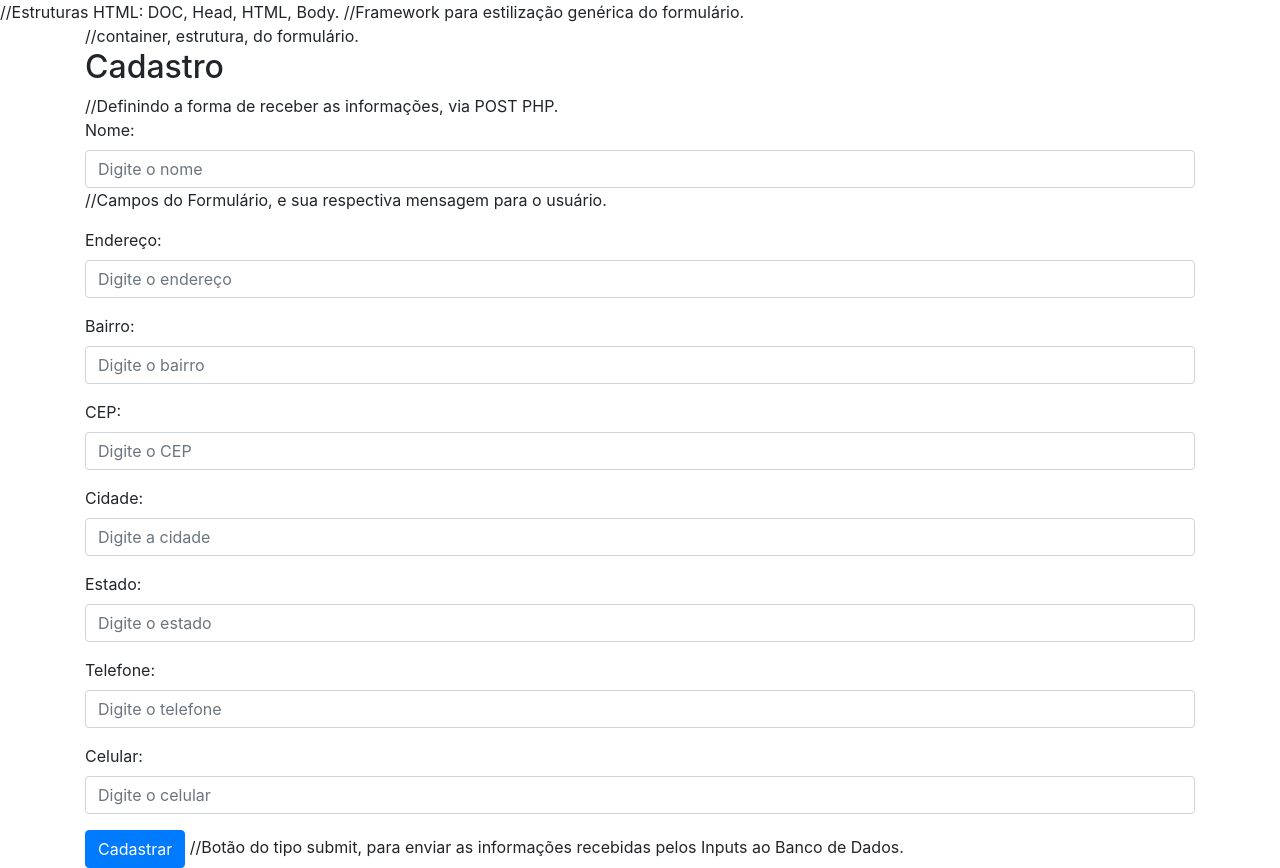
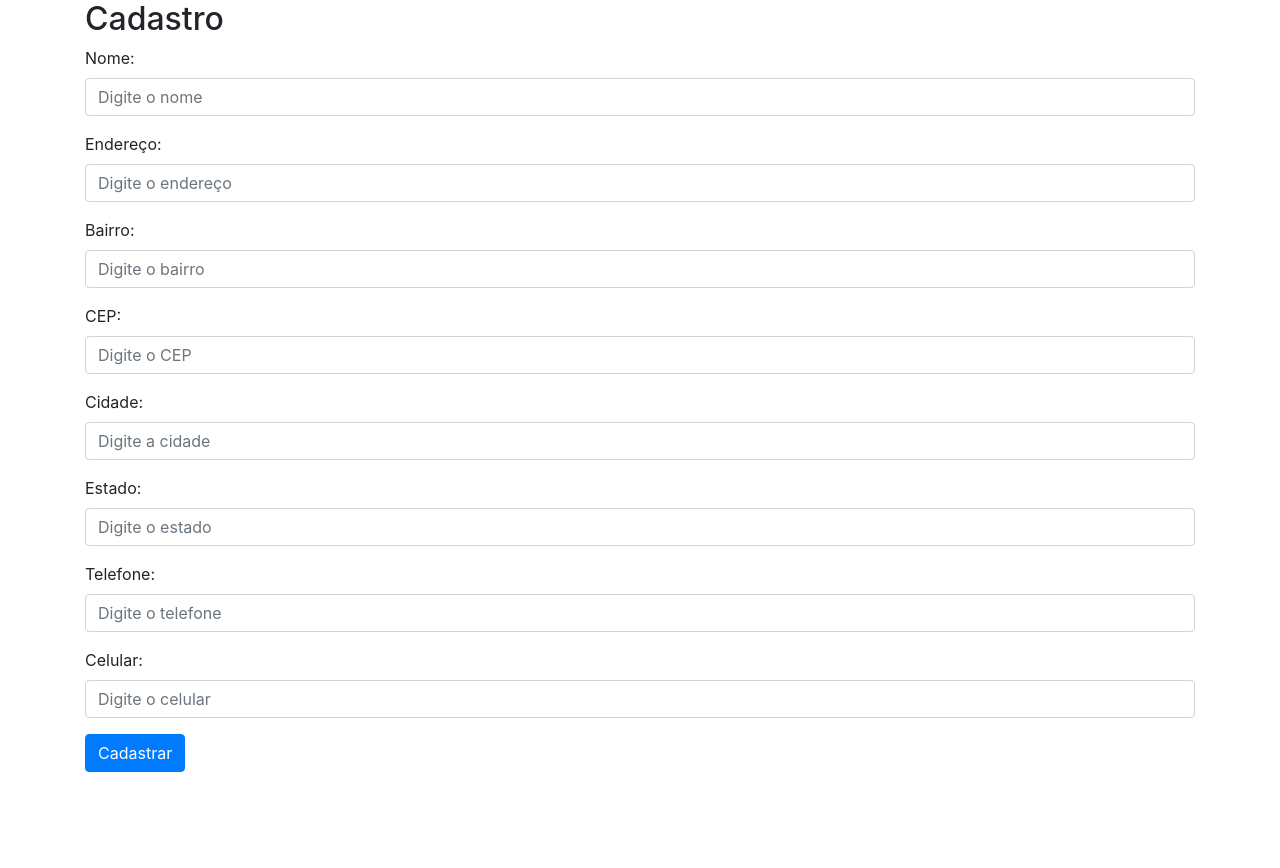
Before and after one commit to RgoSL/Projeto-Web-, a PHP site: page / in a window 1280 px wide. After the commit the page ends 772 px from the top, so only its background shows below. Run offline with PHP 8.4, Linux system fonts and the light colour scheme.

Commit message:
index.php

```diff
--- a/ProjetoWeb/index.php
+++ b/ProjetoWeb/index.php
@@ -1,16 +1,16 @@
 <!DOCTYPE html>
-<html> //Estruturas HTML: DOC, Head, HTML, Body.
+<html> <!--Estruturas HTML: DOC, Head, HTML, Body. -->
 <head>
     <title>Tela de Cadastro</title>
-    <link rel="stylesheet" href="https://stackpath.bootstrapcdn.com/bootstrap/4.5.2/css/bootstrap.min.css"> //Framework para estilização genérica do formulário.
+    <link rel="stylesheet" href="https://stackpath.bootstrapcdn.com/bootstrap/4.5.2/css/bootstrap.min.css"> <!-- Framework para estilização genérica do formulário. -->
 </head>
 <body>
-    <div class="container">  //container, estrutura, do formulário.
+    <div class="container">  <!--container, estrutura, do formulário. -->
         <h2>Cadastro</h2>
-        <form method="POST" action="controller/pessoaController.php"> //Definindo a forma de receber as informações, via POST PHP.
+        <form method="POST" action="controller/pessoaController.php"> <!-- Definindo a forma de receber as informações, via POST PHP.-->
             <div class="form-group">
                 <label for="nome">Nome:</label>
-                <input type="text" class="form-control" id="nome" name="nome" placeholder="Digite o nome"> //Campos do Formulário, e sua respectiva mensagem para o usuário.
+                <input type="text" class="form-control" id="nome" name="nome" placeholder="Digite o nome"> <!--Campos do Formulário, e sua respectiva mensagem para o usuário. -->
             </div>
             <div class="form-group">
                 <label for="endereco">Endereço:</label>
@@ -40,7 +40,7 @@
                 <label for="celular">Celular:</label>
                 <input type="text" class="form-control" id="celular" name="celular" placeholder="Digite o celular">
             </div>
-            <button type="submit" class="btn btn-primary">Cadastrar</button> //Botão do tipo submit, para enviar as informações recebidas pelos Inputs ao Banco de Dados.
+            <button type="submit" class="btn btn-primary">Cadastrar</button> <!--Botão do tipo submit, para enviar as informações recebidas pelos Inputs ao Banco de Dados. -->
         </form>
     </div>
 </body>
```
